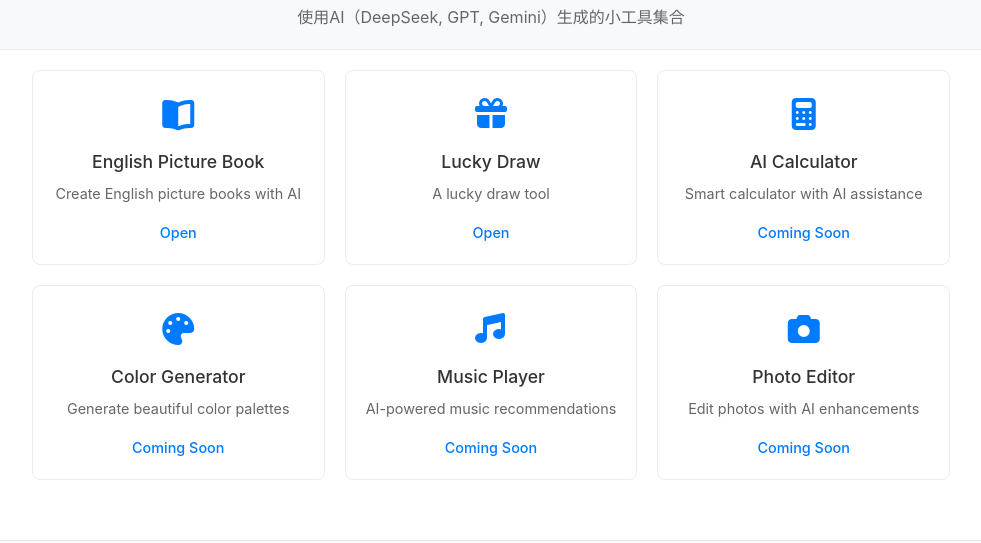
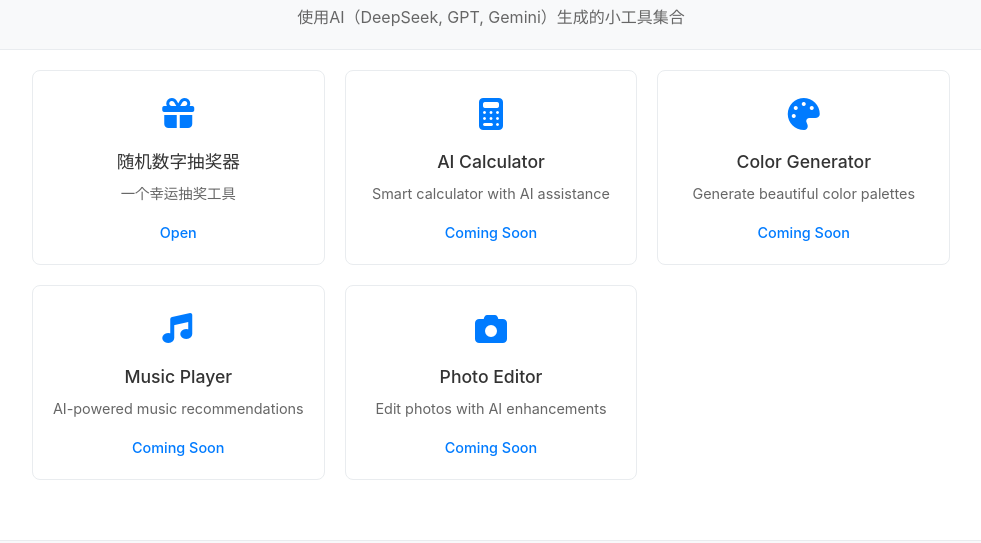
Before and after one commit to spcfer/my-mini-web-apps, a plain HTML site: page index.html in a window 1280 px wide. Shown: the part 199-742 px from the top of the page, without its empty margins (149-1130 px from the left). Drawn offline with Linux system fonts and the light colour scheme; a web font is replaced by a local one.

Commit message:
Changed the title to Chinese.

```diff
--- a/index.html
+++ b/index.html
@@ -3,7 +3,7 @@
 <head>
     <meta charset="UTF-8">
     <meta name="viewport" content="width=device-width, initial-scale=1.0">
-    <title>AI Mini Web App Tools</title>
+    <title>迷你Web应用</title>
     <link href="css/inter.css" rel="stylesheet">
     <link rel="stylesheet" href="css/all.min.css">
     <style>
@@ -168,15 +168,9 @@
     <div class="container">
         <div class="tools-grid">
             <div class="tool-card">
-                <div class="tool-icon"><i class="fas fa-book-open"></i></div>
-                <h3>English Picture Book</h3>
-                <p>Create English picture books with AI</p>
-                <a href="../English_Picture_Book/index.html" target="_blank">Open</a>
-            </div>
-            <div class="tool-card">
                 <div class="tool-icon"><i class="fas fa-gift"></i></div>
-                <h3>Lucky Draw</h3>
-                <p>A lucky draw tool</p>
+                <h3>随机数字抽奖器</h3>
+                <p>一个幸运抽奖工具</p>
                 <a href="../Lucky-Draw/index.html" target="_blank">Open</a>
             </div>
             <div class="tool-card">
```
